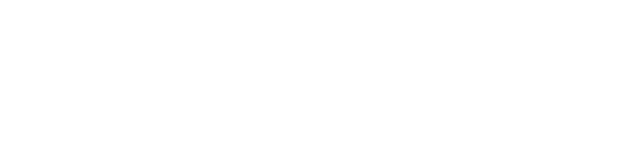
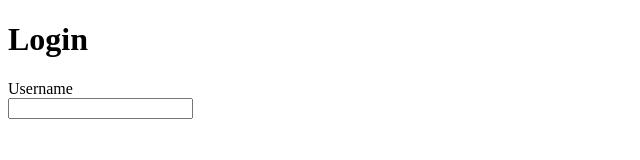
Before and after one commit to iamneo-production/efebddacfacbbaf305677620bfdbccbfebeddone, a website: page public/index.html in a window 1280 px wide. Shown: the whole page, without its empty margins (0-640 px from the left). Drawn offline with Linux system fonts and the light colour scheme.

Commit message:
Backup Commit

```diff
--- a/public/index.html
+++ b/public/index.html
@@ -7,6 +7,13 @@
   <title>Validation</title>
 </head>
 <body>
+  <form>
+    <h1>Login</h1>
+    <label>Username</label><br>
+    <input type="text" id=""
+
+
+  </form>
 
 </body>
 </html>
```
